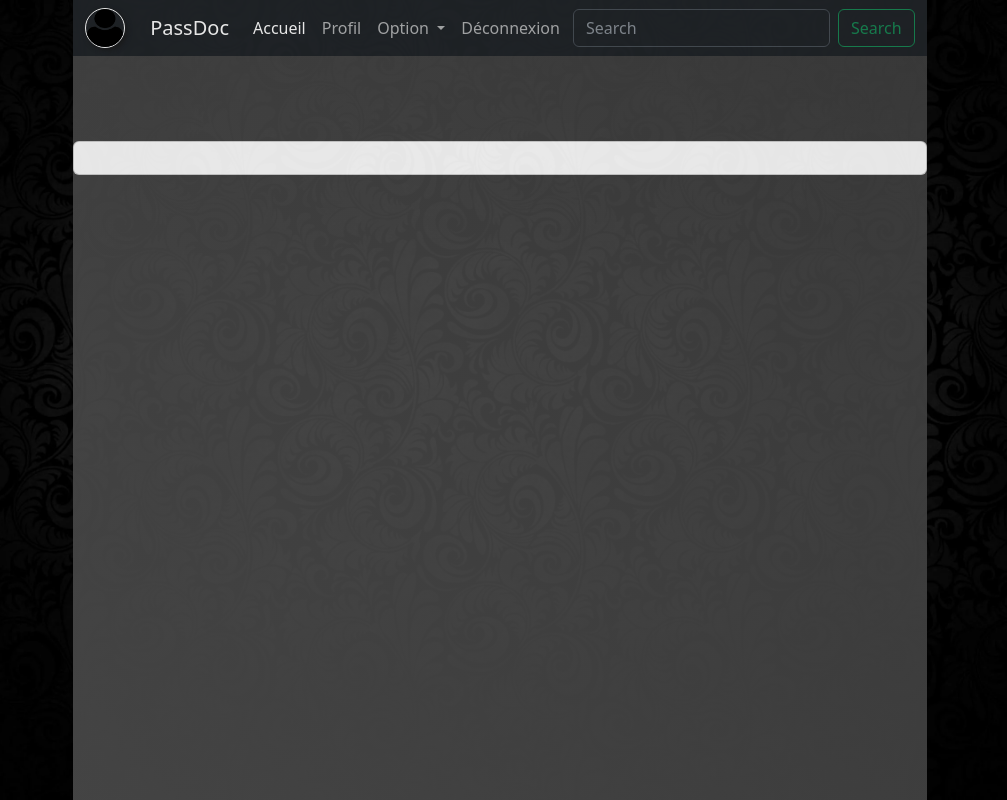
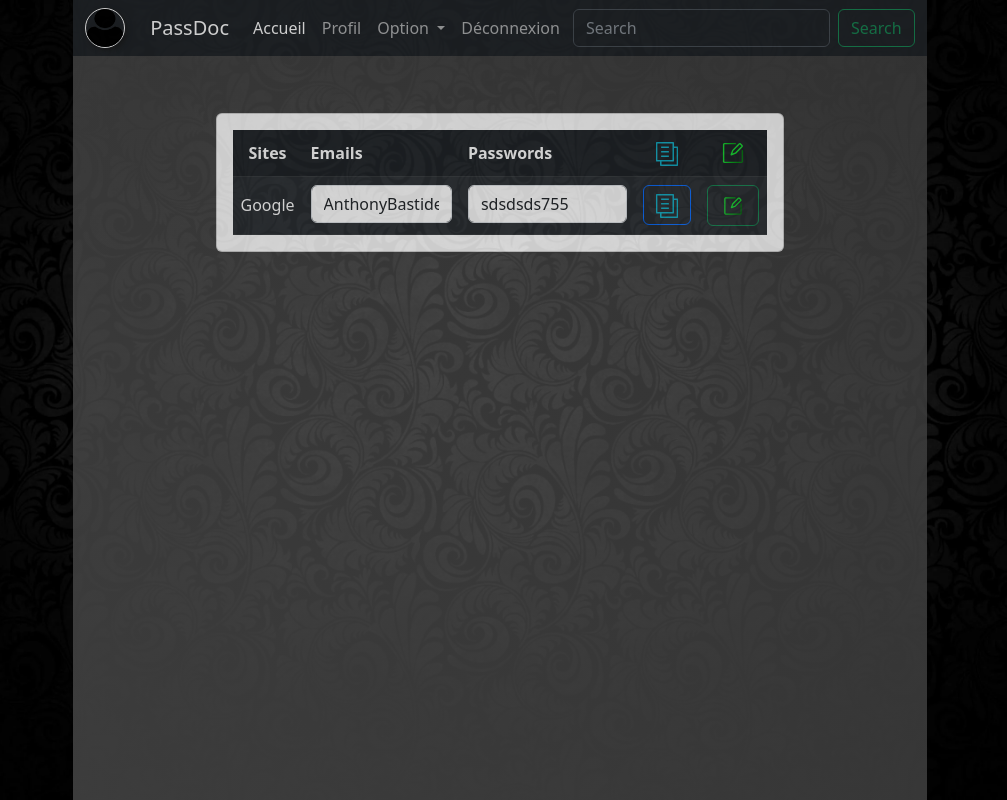
Before and after one commit to Anthony-Bastide/DM-PassDoc, a PHP site: page /passdoc.php in a window 1280 px wide. Shown: the whole page, without its empty margins (140-1147 px from the left). Run offline with PHP 8.4, Linux system fonts and the light colour scheme; the visitor is signed in with stand-in values (Sample User, id 1); data that the repository does not hold is empty.

Commit message:
add table password

```diff
--- a/dist/css/style_passdoc.css
+++ b/dist/css/style_passdoc.css
@@ -7,7 +7,7 @@ body {
     background: linear-gradient(45deg, #4b4b4b, #3e3e3e);
     background-size: cover;
     height: 100vh;
-    opacity: 0.9;
+    opacity: 0.8;
 }
 #card_tool{
     margin-top: 10%;
@@ -36,3 +36,53 @@ body {
 #input_file{
     margin-top: 3%;
 }
+.img_copy{
+    width: 22px;
+    height: 24px;
+}
+.img_edit{
+    width: 40px;
+    height: 30px;
+}
+.th_site{
+    vertical-align: middle;
+    text-align: center;
+}
+.th_email{
+    vertical-align: middle;
+}
+.th_password{
+    vertical-align: middle;
+}
+.th_edit{
+    text-align: center;
+    vertical-align: middle;
+}
+.th_copy{
+    text-align: center;
+    vertical-align: middle;
+}
+.td_edit{
+    text-align: center;
+    vertical-align: middle;
+}
+.td_copy{
+    text-align: center;
+    vertical-align: middle;
+}
+.td_site{
+    vertical-align: middle;
+    text-align: center;
+}
+.img_copy_button{
+    width: 22px;
+    height: 24px;
+}
+.img_edit_button{
+    width: 26px;
+    height: 26px;
+    vertical-align: middle;
+}
+.table_password{
+    margin-bottom: 0px;
+}
--- a/passdoc.php
+++ b/passdoc.php
@@ -93,8 +93,36 @@ $user = recup_table_users_by_id($id_user, $bdd);
                 </div>
             </div>
         </nav>
-        <div class="card" id="card_tool">
-            <div class="card-body">
+        <div class="col-8 offset-md-2">
+            <div class="card" id="card_tool">
+                <div class="card-body">
+                    <table class="table table-dark table-striped table_password">
+                        <thead>
+                            <th class="th_site">Sites</th>
+                            <th class="th_email">Emails</th>
+                            <th class="th_password">Passwords</th>
+                            <th class="th_copy"><img class="img_copy" src="./dist/img/icon/copy.png"></th>
+                            <th class="th_edit"><img class="img_edit" src="./dist/img/icon/edit.svg"></th>
+                        </thead>
+                        <tbody>
+                            <tr>
+                                <td class="td_site">Google</td>
+                                <td><input type="text" class="form-control" value="AnthonyBastide@gmail.com"></td>
+                                <td><input type="text" id="input_password" class="form-control" value="sdsdsds755"></td>
+                                <td class="td_copy">
+                                    <button class="btn btn-outline-primary" onclick="copy_text()">
+                                        <img class="img_copy_button" src="./dist/img/icon/copy.png">
+                                    </button>
+                                </td>
+                                <td class="td_edit">
+                                    <button class="btn btn-outline-success">
+                                        <img class="img_edit_button" src="./dist/img/icon/edit.svg">
+                                    </button>
+                                </td>
+                            </tr>
+                        </tbody>
+                    </table>
+                </div>
             </div>
         </div>
     </div>
```
Also changed, not shown: dist/img/icon/copy.png (added), dist/img/icon/edit.png (added), dist/img/icon/edit.png.svg (added), dist/img/icon/edit.svg (added), dist/js/passdoc.js.
